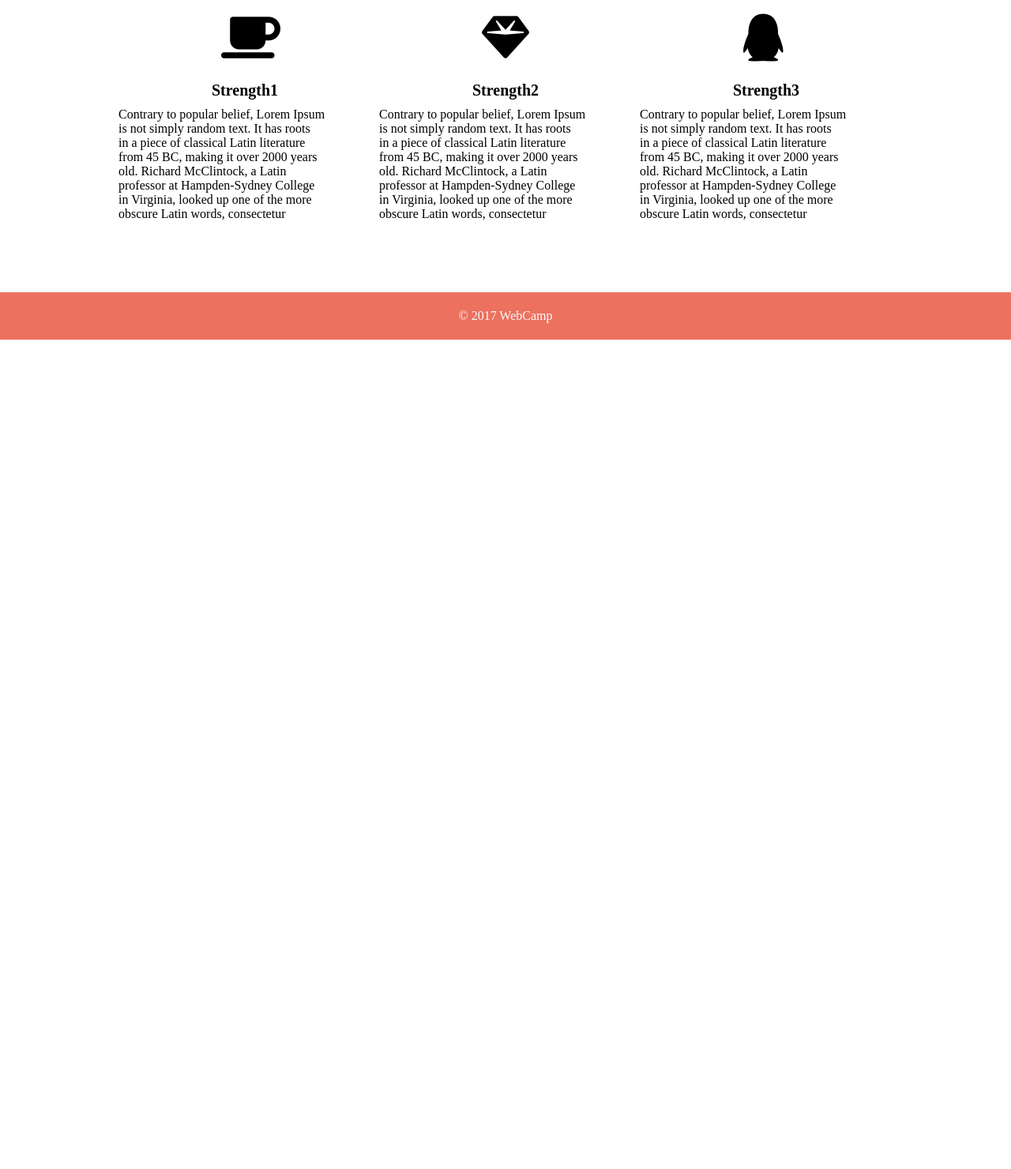
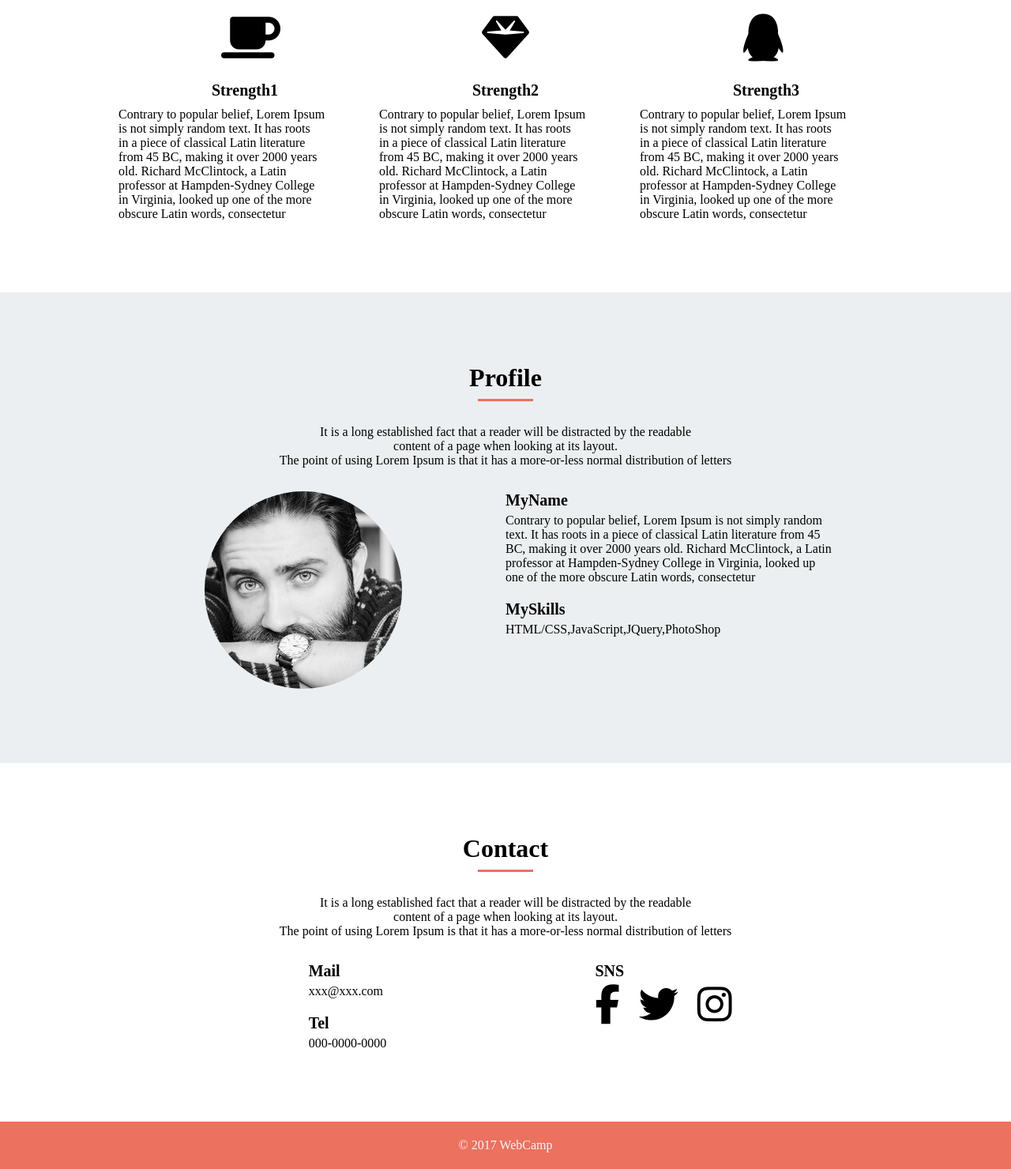
Before and after one commit to maruyu31/webpage, a plain HTML site: page index.html in a window 1280 px wide. Shown: the part 1821-3301 px from the top of the page at 79% size. Before the commit the page ends 2251 px from the top, so only its background shows below. Drawn offline with Linux system fonts and the light colour scheme.

Commit message:
[Add] contactページを追加

```diff
--- a/index.html
+++ b/index.html
@@ -2,6 +2,7 @@
 <html lang="ja">
   <head>
     <meta charset="UTF-8" />
+    <meta name="viewport" content="width=device-width,initial-scale=1.0">
     <script src="https://kit.fontawesome.com/c733747bba.js" crossorigin="anonymous"></script>
     <link rel="stylesheet" href="style.css">
     <title>WALS成果物</title>
@@ -30,11 +31,11 @@
     <main>
       <div class="portfolio">
         <div class="portfolio-content">
-          <div class="portfolio-heading">
+          <div class="heading">
             <h1>Portfolio</h1>
           </div>
-          <div class="portfolio-solid"></div>
-          <div class="portfolio-text">
+          <div class="solid"></div>
+          <div class="text">
             <p>It is a long established fact that a reader will be distracted by the readable</p>
             <p>content of a page when looking at its layout.</p>
             <p>The point of using Lorem Ipsum is that it has a more-or-less normal distribution of letters</p>
@@ -52,11 +53,11 @@
 
       <div class="feature">
         <div class="feature-content">
-          <div class="feature-heading">
+          <div class="heading">
             <h1>Feature</h1>
           </div>
-          <div class="feature-solid"></div>
-          <div class="feature-text">
+          <div class="solid"></div>
+          <div class="text">
             <p>It is a long established fact that a reader will be distracted by the readable</p>
             <p>content of a page when looking at its layout.</p>
             <p>The point of using Lorem Ipsum is that it has a more-or-less normal distribution of letters</p>
@@ -107,11 +108,68 @@
           </div>
         </div>
       </div>
+
       <div class="profile">
+        <div class="profile-content">
+          <div class="heading">
+            <h1>Profile</h1>
+          </div>
+          <div class="solid"></div>
+          <div class="text">
+            <p>It is a long established fact that a reader will be distracted by the readable</p>
+            <p>content of a page when looking at its layout.</p>
+            <p>The point of using Lorem Ipsum is that it has a more-or-less normal distribution of letters</p>
+          </div>
+          <div class="myprofile">
+            <div class="profile-image">
+              <img src="img/my-icon.jpg" alt="">
+            </div>
+            <div class="profile-introduction">
+              <h2 class="name">MyName</h2>
+              <p>
+                Contrary to popular belief, Lorem Ipsum is not simply random<br />
+                text. It has roots in a piece of classical Latin literature from 45<br />
+                BC, making it over 2000 years old. Richard McClintock, a Latin<br />
+                professor at Hampden-Sydney College in Virginia, looked up<br />
+                one of the more obscure Latin words, consectetur<br />
+              </p>
+              <h2 class="skill">MySkills</h2>
+              <p>HTML/CSS,JavaScript,JQuery,PhotoShop</p>
+            </div>
+          </div>
+        </div>
+      </div>
 
-      </div>
       <div class="contact">
-
+        <div class="contact-content">
+          <div class="heading">
+            <h1>Contact</h1>
+          </div>
+          <div class="solid"></div>
+          <div class="text">
+            <p>It is a long established fact that a reader will be distracted by the readable</p>
+            <p>content of a page when looking at its layout.</p>
+            <p>The point of using Lorem Ipsum is that it has a more-or-less normal distribution of letters</p>
+          </div>
+          <div class="contact-form">
+            <div class="contact-phone">
+              <div class="phone">
+                <h2 class="mail">Mail</h2>
+                <p>xxx@xxx.com</p>
+                <h2 class="tel">Tel</h2>
+                <p>000-0000-0000</p>
+              </div>
+            </div>
+            <div class="contact-sns">
+              <div class="sns">
+                <h2>SNS</h2>
+                <i class="fab fa-facebook-f"></i>
+                <i class="fab fa-twitter"></i>
+                <i class="fab fa-instagram"></i>
+              </div>
+            </div>
+          </div>
+        </div>
       </div>
     </main>
 
--- a/style.css
+++ b/style.css
@@ -13,6 +13,27 @@ h1 {
   font-size: 32px;
   color: #000;
   text-align: center;
+}
+
+h2 {
+  font-size: 20px;
+  color: #000;
+}
+
+.heading {
+  padding: 90px 0 8px 0;
+}
+
+.solid {
+  width: 70px;
+  height: 3px;
+  background-color: #ec715f;
+  margin: 0 auto;
+}
+
+.text {
+  text-align: center;
+  margin: 30px 0;
 }
 
 header {
@@ -67,12 +88,12 @@ nav {
   padding-top: 200px;
 }
 
-.main-visual-content > h1 {
+.main-visual-content h1 {
   font-size: 64px;
   color: #fafafa;
 }
 
-.main-visual-content > p {
+.main-visual-content p {
   font-size: 20px;
   color: #fafafa;
   padding-top: 10px;
@@ -88,22 +109,6 @@ nav {
 .portfolio-content {
   width: 920px;
   margin: 0 auto;
-}
-
-.portfolio-heading {
-  padding: 90px 0 8px 0;
-}
-
-.portfolio-solid {
-  width: 70px;
-  height: 3px;
-  background-color: #ec715f;
-  margin: 0 auto;
-}
-
-.portfolio-text {
-  text-align: center;
-  margin: 30px 0;
 }
 
 .portfolio-image {
@@ -163,22 +168,6 @@ nav {
   margin: 0 auto;
 }
 
-.feature-heading {
-  padding: 90px 0 8px 0;
-}
-
-.feature-solid {
-  width: 70px;
-  height: 3px;
-  background-color: #ec715f;
-  margin: 0 auto;
-}
-
-.feature-text {
-  text-align: center;
-  margin: 30px 0;
-}
-
 .feature-strength {
   display: flex;
   padding-bottom: 90px;
@@ -197,8 +186,6 @@ nav {
 }
 
 .strength h2 {
-  font-size: 20px;
-  color: #000;
   text-align: center;
   padding: 10px 0;
 }
@@ -210,6 +197,105 @@ nav {
 }
 
 .strength:last-child {
+  margin-right: 0;
+}
+
+/* profile */
+
+.profile {
+  width: 100%;
+  background-color: #eceff1;
+}
+
+.profile-content {
+  width: 1024px;
+  margin: 0 auto;
+}
+
+.myprofile {
+  display: flex;
+  padding-bottom: 90px;
+}
+
+.profile-image {
+  width: 512px;
+  text-align: center;
+}
+
+.profile-image img {
+  border-radius: 50%;
+}
+
+.profile-introduction {
+  width: 512px;
+}
+
+.profile-introduction p {
+  margin-top: 5px;
+}
+
+.skill {
+  margin-top: 20px;
+}
+
+/* contact */
+
+.contact {
+  width: 100%;
+}
+
+.contact-content {
+  width: 800px;
+  margin: 0 auto;
+}
+
+.contact-form {
+  display: flex;
+  padding-bottom: 90px;
+}
+
+.contact-phone {
+  width: 400px;
+  margin: 0 auto;
+  text-align: center;
+  display: block;
+}
+
+.phone {
+  display: inline-block;
+  text-align: left;
+}
+
+.tel {
+  margin-top: 20px;
+}
+
+.phone p {
+  margin-top: 5px;
+}
+
+.contact-sns {
+  width: 400px;
+  margin: 0 auto;
+  text-align: center;
+  display: block;
+}
+
+.sns {
+  display: inline-block;
+  text-align: left;
+}
+
+.sns h2 {
+  margin-bottom: 5px;
+}
+
+.sns i {
+  font-size: 50px;
+  margin-right: 20px;
+}
+
+.sns i:last-child {
   margin-right: 0;
 }
 
```
